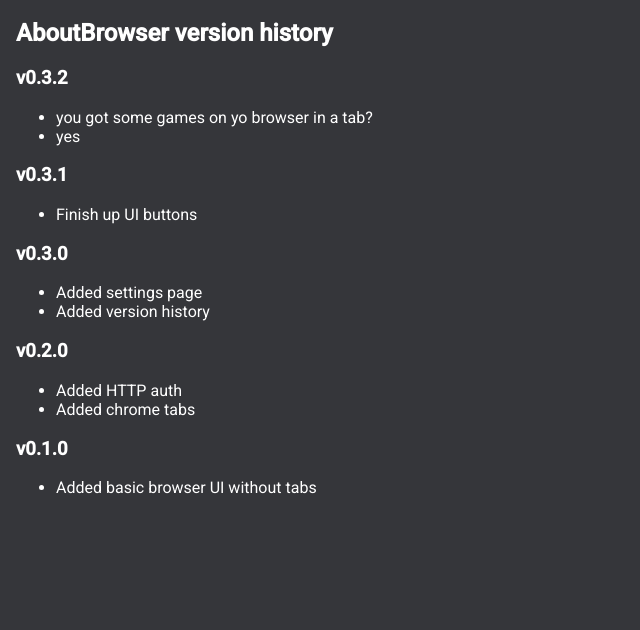
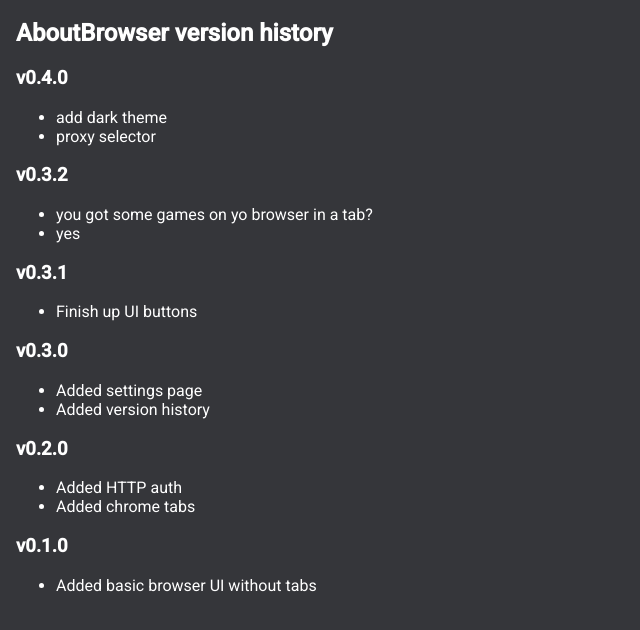
Before and after one commit to FixCraft-Inc/aboutproxy, a website: page static/aboutbrowser/start.html in a window 1280 px wide. Shown: the part 62-692 px from the top of the page, without its empty margins (0-640 px from the left). Drawn offline with Linux system fonts and the light colour scheme.

Commit message:
bump ver

```diff
--- a/static/aboutbrowser/start.html
+++ b/static/aboutbrowser/start.html
@@ -14,6 +14,11 @@
     <h1>Welcome to AboutBrowser!</h1>
     <div>
       <h2>AboutBrowser version history</h2>
+      <h3>v0.4.0</h3>
+      <ul>
+        <li>add dark theme</li>
+        <li>proxy selector</li>
+      </ul>
       <h3>v0.3.2</h3>
       <ul>
         <li>you got some games on yo browser in a tab?</li>
```
